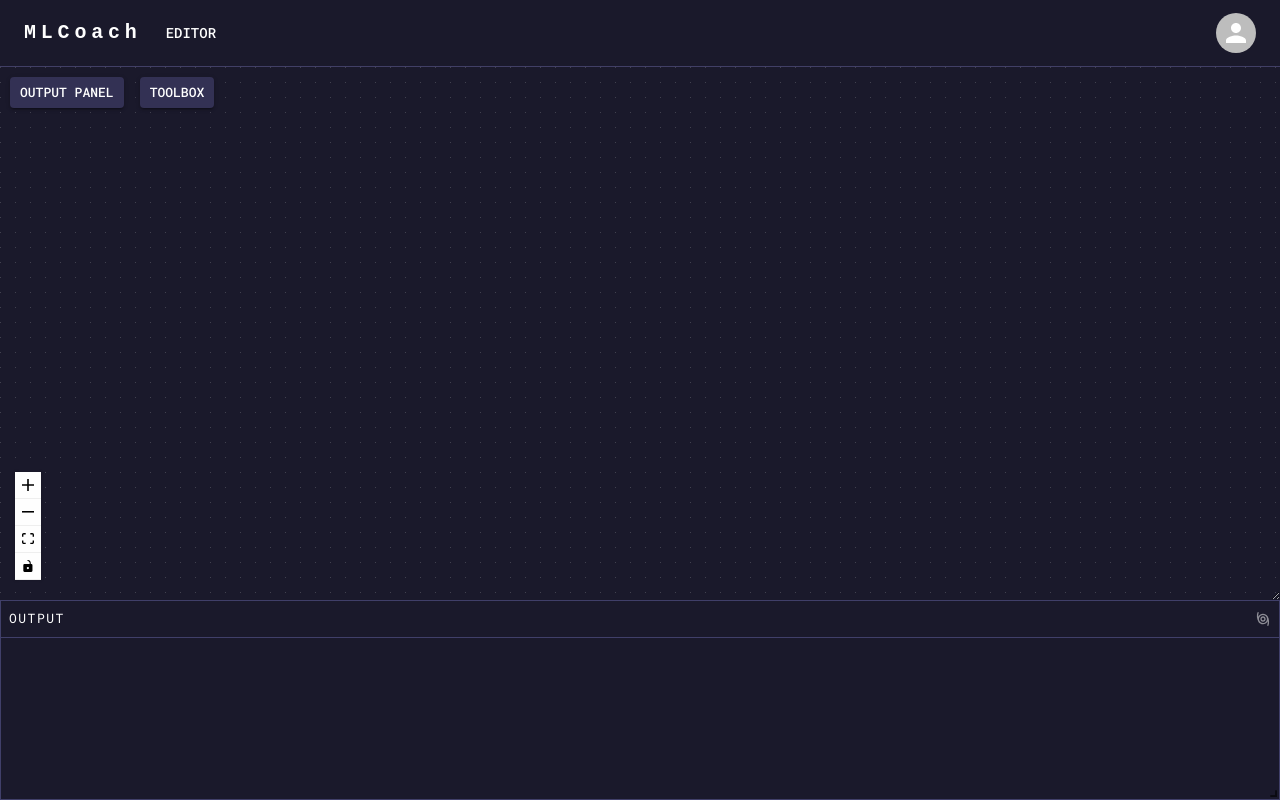
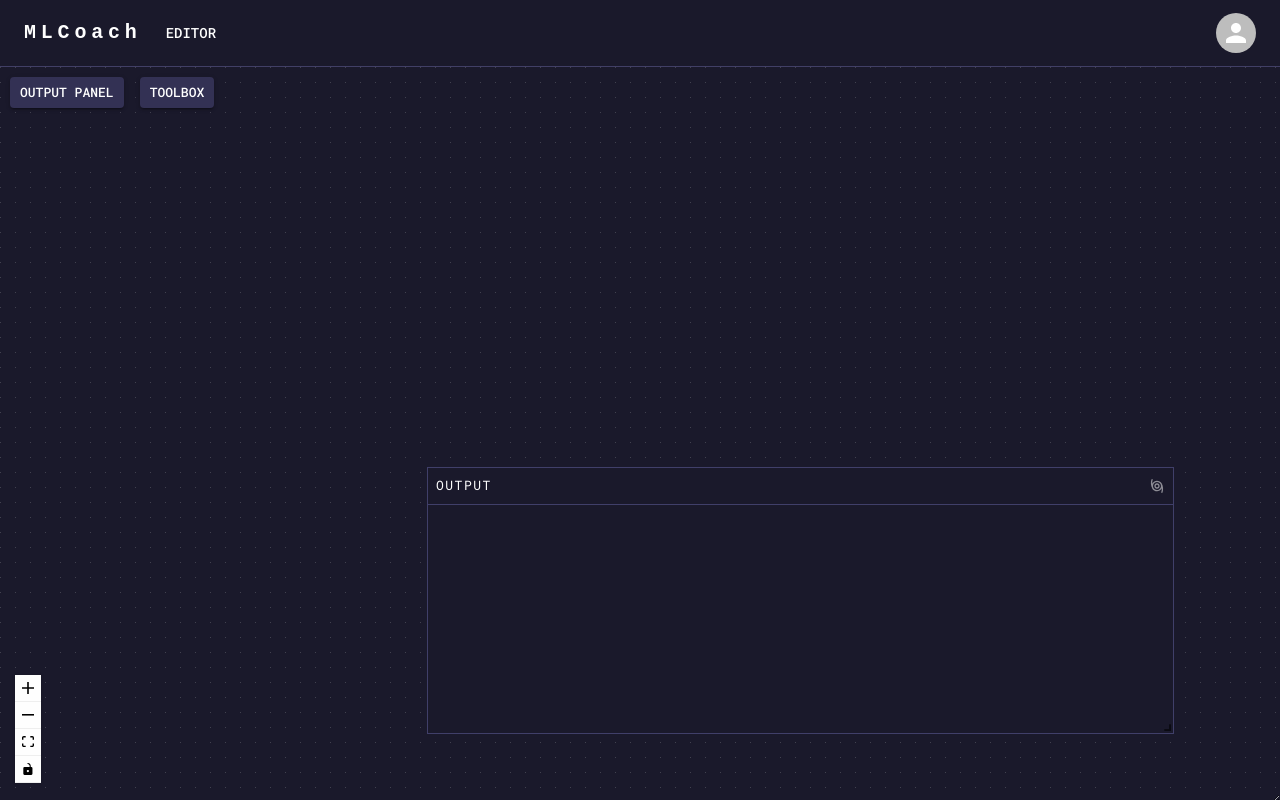
Before and after one commit to cyclnxd/mlcoach, a Next.js app: page /editor in a window 1280 px wide. Built offline with nearby package versions, Linux system fonts and the light colour scheme.

Commit message:
fix some ui bug

```diff
--- a/components/Editor/index.js
+++ b/components/Editor/index.js
@@ -29,11 +29,6 @@ const Flow = ({ handleDelete }) => {
 		handleModal(true)
 	}
 
-	const onDragOver = useCallback(event => {
-		event.preventDefault()
-		event.dataTransfer.dropEffect = 'move'
-	}, [])
-
 	return (
 		<ReactFlow
 			nodeTypes={useMemo(() => nodeTypes, [nodeTypes])}
@@ -45,14 +40,12 @@ const Flow = ({ handleDelete }) => {
 			onNodesChange={useMemo(() => onNodesChange, [onNodesChange])}
 			onEdgesChange={useMemo(() => onEdgesChange, [onEdgesChange])}
 			onConnect={onConnect}
-			onDragOver={onDragOver}
 			onNodeClick={onNodeClick}
 			onPaneClick={onPaneClick}
 			connectionLineComponent={ConnectionLine}
 			fitView
 			defaultEdgeOptions={{
 				animated: true,
-
 				style: {
 					strokeWidth: 2,
 					strokeOpacity: 0.5,
--- a/components/Modal/index.js
+++ b/components/Modal/index.js
@@ -27,14 +27,13 @@ export default function ToolModal({ open, handleModal }) {
 						transform: 'translate(-50%, -50%)',
 						width: '60%',
 						height: '80%',
-						minWidth: '500px',
-						minHeight: '500px',
+						minWidth: '300px',
+						minHeight: '300px',
 						bgcolor: '#222138',
 						color: 'primary.contrastText',
 						p: 4,
 						outline: 'none',
 						borderRadius: '10px',
-						overflow: 'scroll',
 					}}>
 					<ToolPanel />
 				</Box>
--- a/components/ToolPanel/ToolItem/index.js
+++ b/components/ToolPanel/ToolItem/index.js
@@ -36,6 +36,7 @@ function ToolItem({ index, title, desc, input, output, group, type }) {
 							height: '100%',
 							flexGrow: 1,
 							padding: '10px 10px 8px 10px',
+							minWidth: '100px',
 						}}>
 						<Stack spacing={1} alignItems='start' justifyContent='center'>
 							<Typography
--- a/pages/editor.js
+++ b/pages/editor.js
@@ -6,10 +6,11 @@ import { CircularProgress, Stack, Zoom } from '@mui/material'
 import GridLayout from 'react-grid-layout'
 import { useEffect, useState } from 'react'
 import { Box } from '@mui/system'
+import { useRef } from 'react'
 const layout = [
 	{ i: 'a', x: 0, y: 0, w: 12, h: 1, static: true },
-	{ i: 'b', x: 0, y: 1, w: 12, h: 8, static: true },
-	{ i: 'c', x: 0, y: 9, w: 12, h: 3 },
+	{ i: 'b', x: 0, y: 1, w: 12, h: 12, static: true },
+	{ i: 'c', x: 4, y: 7, w: 7, h: 4, minW: 5, minH: 4 },
 ]
 export default function Editor() {
 	const [windowSize, setWindowSize] = useState({
@@ -24,24 +25,20 @@ export default function Editor() {
 	}
 
 	useEffect(() => {
-		// only execute all the code below in client side
 		if (typeof window !== 'undefined') {
-			// Handler to call on window resize
 			function handleResize() {
-				// Set window width/height to state
 				setWindowSize({
 					width: window.innerWidth,
 					height: window.innerHeight,
 				})
+				setTimeout(() => {
+					setLoading(false)
+				}, 500)
 			}
 
-			// Add event listener
 			window.addEventListener('resize', handleResize)
-
-			// Call handler right away so state gets updated with initial window size
 			handleResize()
 
-			// Remove event listener on cleanup
 			return () => window.removeEventListener('resize', handleResize)
 		}
 	}, [])
@@ -58,20 +55,31 @@ export default function Editor() {
 				<Footer />
 
 			</Stack> */}
-			{/* {loading ? (
-				<Box sx={{ display: 'flex' }}>
-					<CircularProgress />
+			{loading ? (
+				<Box
+					sx={{
+						width: '100vw',
+						height: '100vh',
+						display: 'flex',
+						alignItems: 'center',
+						justifyContent: 'center',
+					}}>
+					<CircularProgress
+						sx={{
+							color: 'primary.light',
+						}}
+					/>
 				</Box>
-			) : ( )}*/}
+			) : (
 				<GridLayout
 					className='layout'
 					layout={layout}
 					cols={12}
 					containerPadding={[0, 0]}
 					allowOverlap
-				maxRows={windowSize.height || 1000}
-				rowHeight={windowSize.height / 12 || 1000 / 12}
-				width={windowSize.width || 1000}
+					maxRows={windowSize.height}
+					rowHeight={windowSize.height / 12}
+					width={windowSize.width}
 					margin={[0, 0]}
 					useCSSTransforms={true}>
 					<div key='a'>
@@ -84,13 +92,14 @@ export default function Editor() {
 					<div
 						key='c'
 						style={{
-						display: 'flex',
-						justifyContent: 'center',
-						alignItems: 'center',
+							width: '50vw',
+							height: '40vh',
+							visibility: isRender ? 'visible' : 'hidden',
 						}}>
 						<Footer onDelete={handleDelete} isDisplay={isRender} />
 					</div>
 				</GridLayout>
+			)}
 		</>
 	)
 }
--- a/store/store.ts
+++ b/store/store.ts
@@ -132,11 +132,11 @@ const store = create<RFState>((set, get) => ({
 				...sourceNode,
 				data: { ...sourceNode?.data, current: uuidv4() },
 			} as Node)
-			if(targetNode !== undefined){
+
 			get().setNodes({
 				...targetNode,
 				data: { ...targetNode?.data, current: uuidv4() },
-			} as Node)}
+			} as Node)
 		})
 		return [sourceNode, targetNode]
 	},
```
Lines whose indentation alone changed are shown as unchanged.
